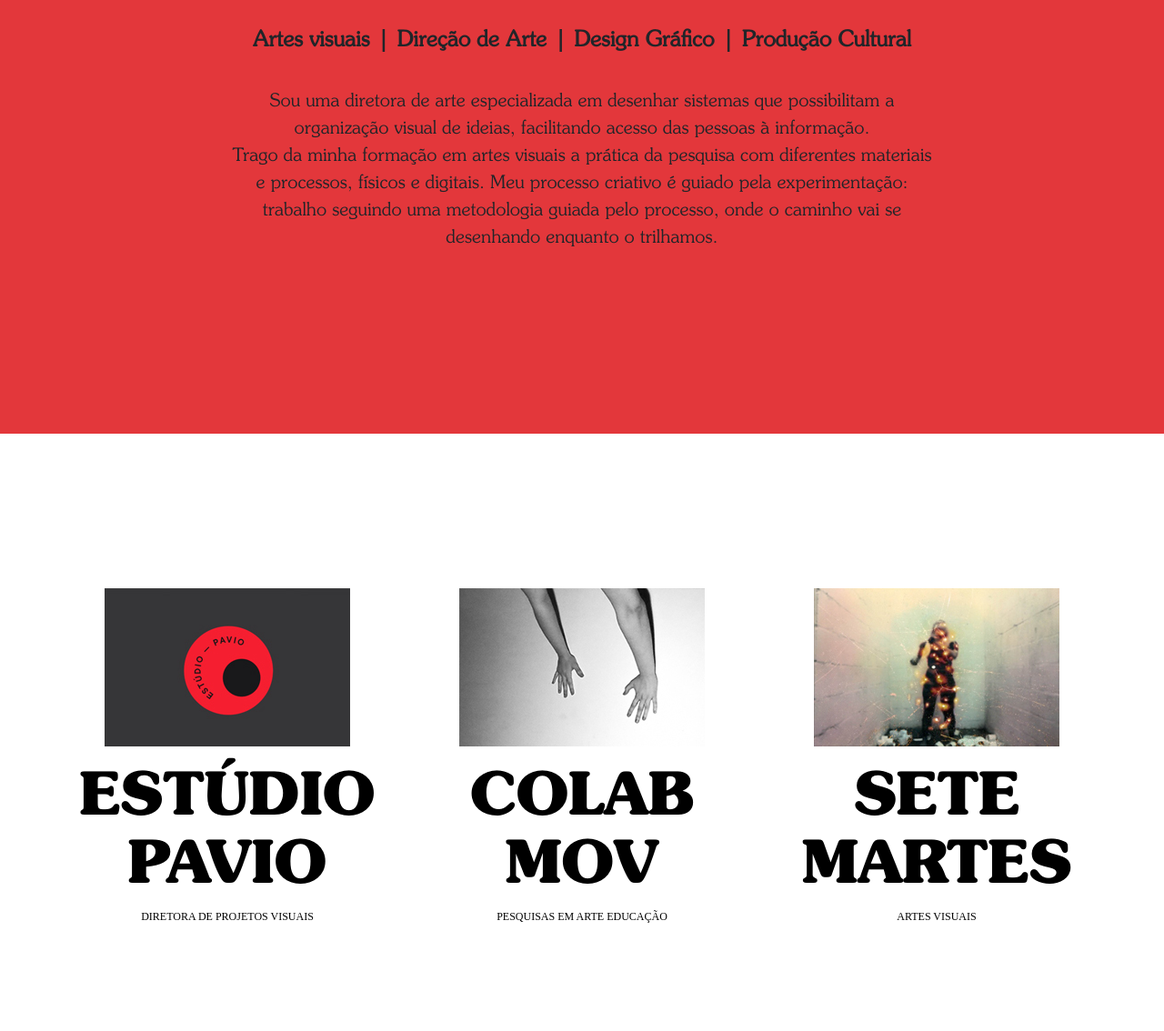
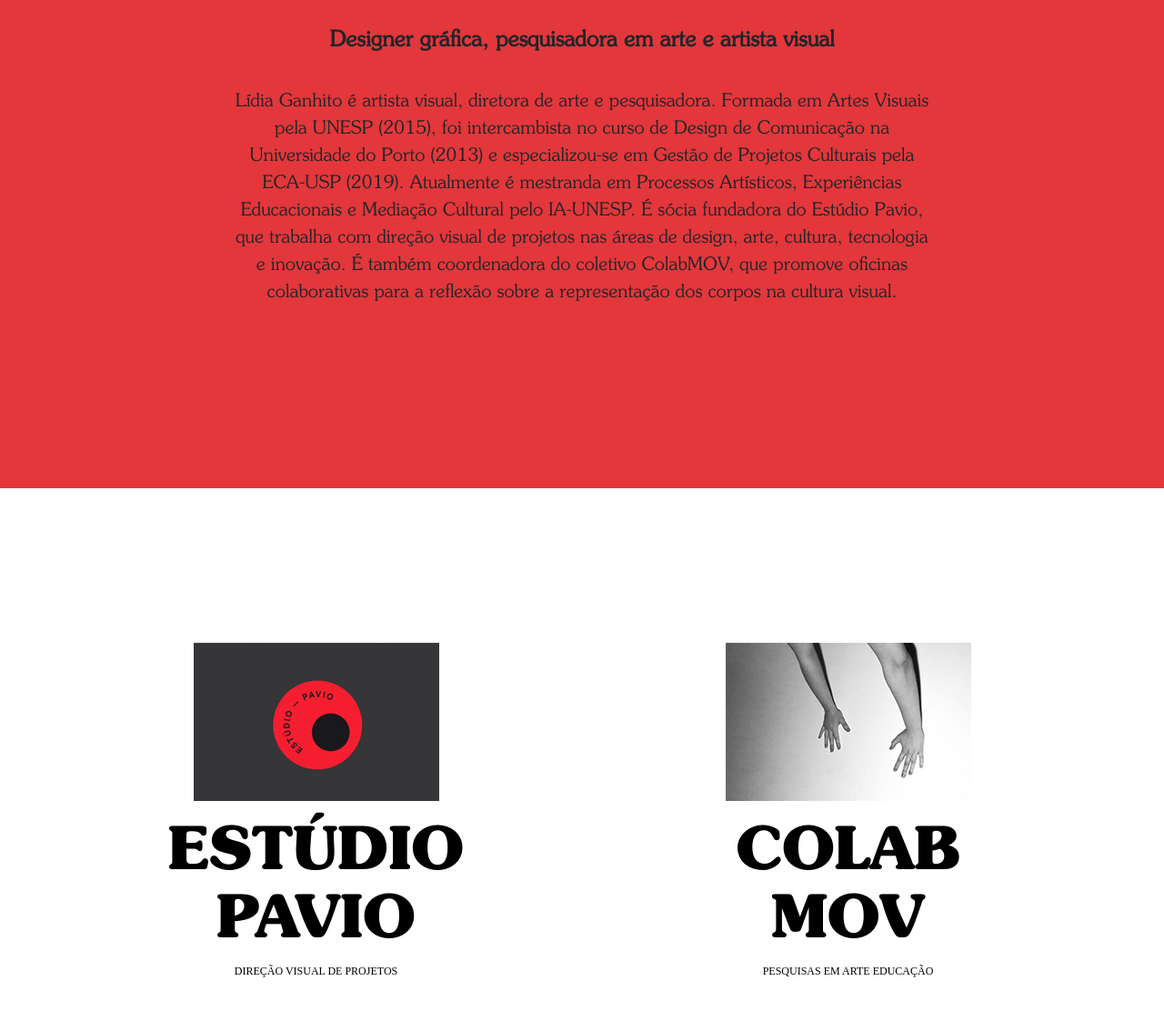
Before and after one commit to lidiaganhito/info, a plain HTML site: page index.html in a window 1280 px wide. Shown: the part 342-1476 px from the top of the page at 91% size. Drawn offline with Linux system fonts and the light colour scheme; some packages are replaced by stand-ins of ours; a web font is replaced by a local one.

Commit message:
Update index.html

```diff
--- a/index.html
+++ b/index.html
@@ -45,10 +45,9 @@
 		<div class="text-center inner">
 			<h2 class="top0 light font_title">LÍDIA GANHITO</h2>
             		</div>
-	<div class="text-center padding_top25 bold font24">Artes visuais | Direção de Arte |  Design Gráfico | Produção Cultural  </div>
+	<div class="text-center padding_top25 bold font24"> Designer gráfica, pesquisadora em arte e artista visual </div>
 
-      	<div class="text-center padding_top35 font20">  Sou uma diretora de arte especializada em desenhar sistemas que possibilitam a organização visual de ideias, facilitando acesso das pessoas à informação.<br>
-            Trago da minha formação em artes visuais a prática da pesquisa com diferentes materiais e processos, físicos e digitais. Meu processo criativo é guiado pela experimentação: trabalho seguindo uma metodologia guiada pelo processo, onde o caminho vai se desenhando enquanto o trilhamos.
+      	<div class="text-center padding_top35 font20">  Lídia Ganhito é artista visual, diretora de arte e pesquisadora. Formada em Artes Visuais pela UNESP (2015), foi intercambista no curso de Design de Comunicação na Universidade do Porto (2013) e  especializou-se em Gestão de Projetos Culturais pela ECA-USP (2019). Atualmente é mestranda em Processos Artísticos, Experiências Educacionais e Mediação Cultural pelo IA-UNESP. É sócia fundadora do Estúdio Pavio, que trabalha com direção visual de projetos nas áreas de design, arte, cultura, tecnologia e inovação. É também coordenadora do coletivo ColabMOV, que promove oficinas colaborativas para a reflexão sobre a representação dos corpos na cultura visual.
         </div>
 
     </div>
@@ -68,18 +67,14 @@
 			<a href="http://estudiopavio.com " target="_blank" class="width370 margin_auto bottom50 block">
 				<img srcset="i/demo_images/projetos_pavio.jpg 1x, i/demo_images/projetos_pavio_2x.jpg 2x" src="i/demo_images/projetos_pavio_2x" class="radius1" alt="" />
 				<div class="top20 font_title bold uppercase">ESTÚDIO PAVIO</div>
-				<div class="top10 font_second uppercase">Diretora de Projetos Visuais</div>
+				<div class="top10 font_second uppercase">Direção visual de projetos</div>
 			</a>
 			<a href="http://www.colabmov.info" target="_blank" class="width370 margin_auto bottom50 block">
 					<img srcset="i/demo_images/projetos_colabmov.jpg 1x, i/demo_images/projetos_colabmov_2x.jpg 2x" src="i/demo_images/projetos_colabmov_2x.jpg" class="radius1" alt="" />
 				<div class="top20 font_title bold title uppercase">COLAB MOV</div>
 				<div class="top10 font_second uppercase">Pesquisas em Arte educação </div>
 			</a>
-			<a href="https://setemartes.wixsite.com/sete-martes" target="_blank" class="width370 margin_auto bottom50 block">
-				<img srcset="i/demo_images/projetos_setemartes.jpg 1x, i/demo_images/projetos_setemartes_2x.jpg 2x" src="i/demo_images/projetos_setemartes  _2x" class="radius1" alt="" />
-				<div class="top20 font_title bold uppercase">SETE MARTES</div>
-				<div class="top10 font_second uppercase">Artes Visuais</div>
-			</a>
+
 
         </div></div></section>
 
```
